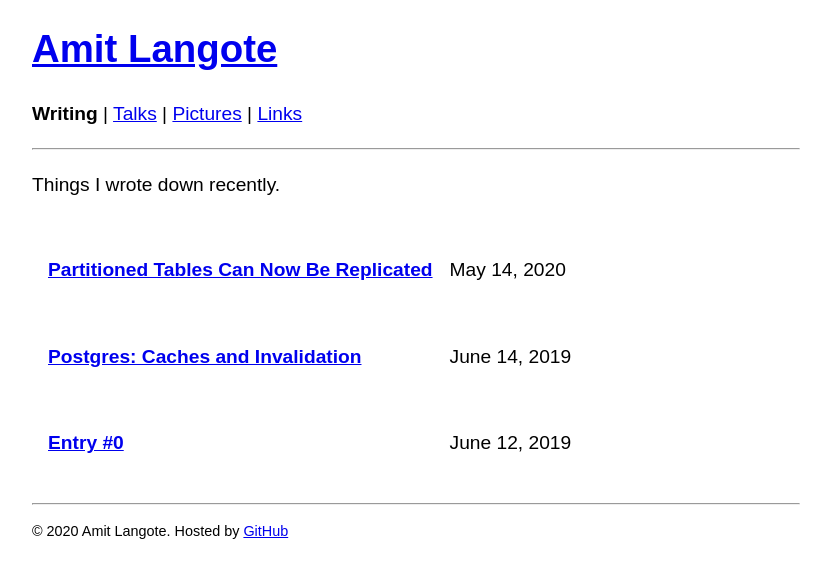
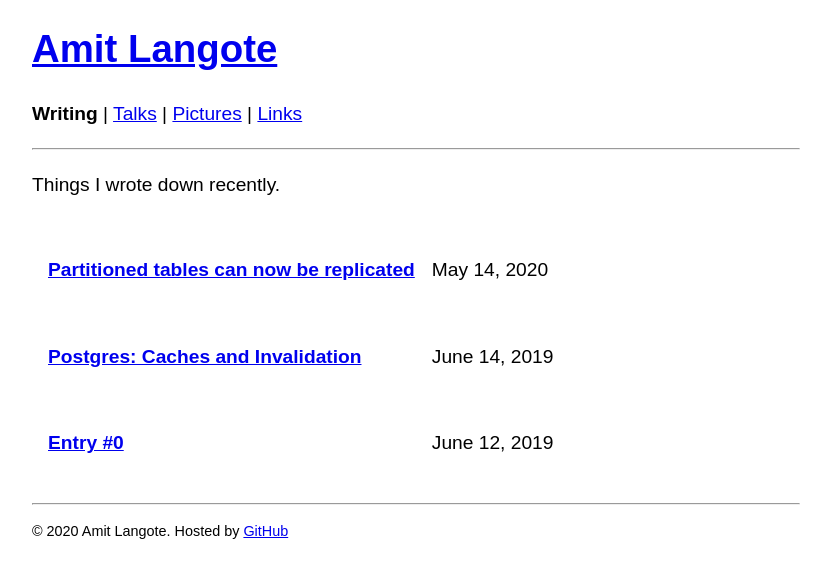
Before and after one commit to amitlan/website, a Jekyll site: the page built from writing/index.md, in a window 1280 px wide. Shown: the top 578 px of the page, without its empty margins (224-1055 px from the left). Built offline with Jekyll 4.4.1, drawn with Linux system fonts in a browser that asks for light colours.

```diff
--- a/writing/index.md
+++ b/writing/index.md
@@ -8,7 +8,7 @@ Things I wrote down recently.
 
 <table cellspacing="15">
   <tr>
-    <td><p><a href="pg/partition-logical-replication"><b>Partitioned Tables Can Now Be Replicated</b></a></p></td><td><p>May 14, 2020</p></td>
+    <td><p><a href="pg/partition-logical-replication"><b>Partitioned tables can now be replicated</b></a></p></td><td><p>May 14, 2020</p></td>
   </tr>
   <tr>
     <td><p><a href="pginval"><b>Postgres: Caches and Invalidation</b></a></p></td><td><p>June 14, 2019</p></td>
```
